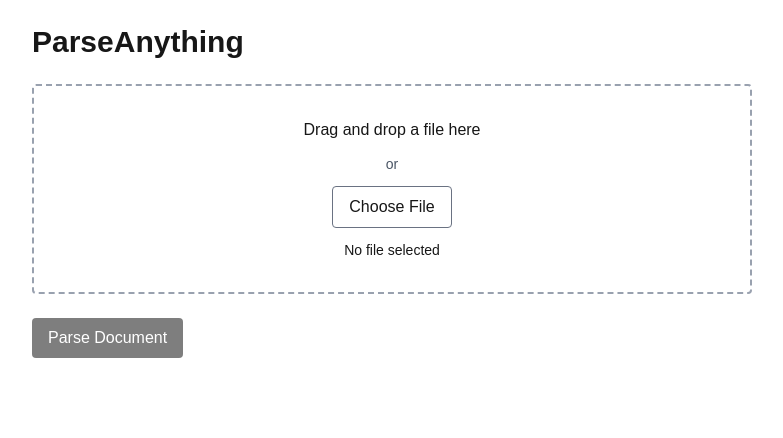
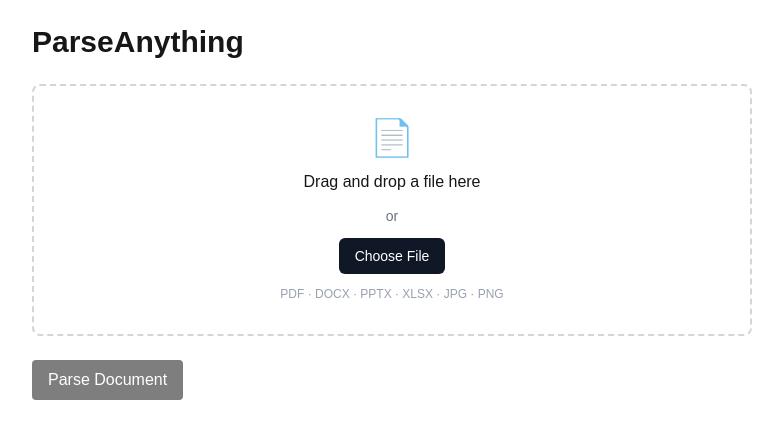
Before and after one commit to sDivyabanu/axtract, a Next.js app in the folder frontend/: page / in a window 1280 px wide. Shown: the top 438 px of the page, without its empty margins (248-1031 px from the left). Built offline with nearby package versions, Linux system fonts and the light colour scheme; no server answers.

Commit message:
feat: update dropzone to accept all supported formats

```diff
--- a/frontend/components/FileDropzone.tsx
+++ b/frontend/components/FileDropzone.tsx
@@ -1,6 +1,9 @@
 "use client";
 
 import { useRef, useState, type DragEvent } from "react";
+
+const ACCEPTED_TYPES =
+  ".pdf,.docx,.pptx,.xlsx,.jpg,.jpeg,.png,application/pdf,application/vnd.openxmlformats-officedocument.wordprocessingml.document,application/vnd.openxmlformats-officedocument.presentationml.presentation,application/vnd.openxmlformats-officedocument.spreadsheetml.sheet,image/jpeg,image/png";
 
 interface FileDropzoneProps {
   selectedFile: File | null;
@@ -32,42 +35,46 @@ export default function FileDropzone({
       }}
       onDragLeave={() => setIsDragging(false)}
       onDrop={handleDrop}
-      className={`flex flex-col items-center gap-3 rounded border-2 border-dashed p-8 text-center ${
-        isDragging ? "border-blue-600 bg-blue-50" : "border-gray-400"
+      className={`flex flex-col items-center gap-3 rounded-lg border-2 border-dashed p-8 text-center transition-colors ${
+        isDragging
+          ? "border-blue-500 bg-blue-50"
+          : "border-gray-300 hover:border-gray-400"
       }`}
     >
-      <p>Drag and drop a file here</p>
-      <p className="text-sm text-gray-600">or</p>
+      <div className="text-4xl">📄</div>
+      <p className="font-medium">Drag and drop a file here</p>
+      <p className="text-sm text-gray-500">or</p>
       <button
         type="button"
         onClick={() => inputRef.current?.click()}
         disabled={disabled}
-        className="rounded border border-gray-500 px-4 py-2 disabled:opacity-50"
+        className="rounded-md bg-gray-900 px-4 py-2 text-sm text-white transition-colors hover:bg-gray-700 disabled:opacity-50"
       >
         Choose File
       </button>
       <input
         ref={inputRef}
         type="file"
-        accept=".pdf,application/pdf"
+        accept={ACCEPTED_TYPES}
         className="hidden"
         disabled={disabled}
         onChange={(event) => {
           const file = event.target.files?.[0];
           if (file) onFileSelected(file);
-          // Reset so selecting the same file again still fires onChange.
           event.target.value = "";
         }}
       />
-      <p className="text-sm">
-        {selectedFile ? (
-          <>
-            Selected: <strong>{selectedFile.name}</strong>
-          </>
-        ) : (
-          "No file selected"
-        )}
+      <p className="text-xs text-gray-400">
+        PDF · DOCX · PPTX · XLSX · JPG · PNG
       </p>
+      {selectedFile && (
+        <p className="text-sm">
+          Selected: <strong>{selectedFile.name}</strong>{" "}
+          <span className="text-gray-400">
+            ({(selectedFile.size / 1024).toFixed(1)} KB)
+          </span>
+        </p>
+      )}
     </div>
   );
 }
```
